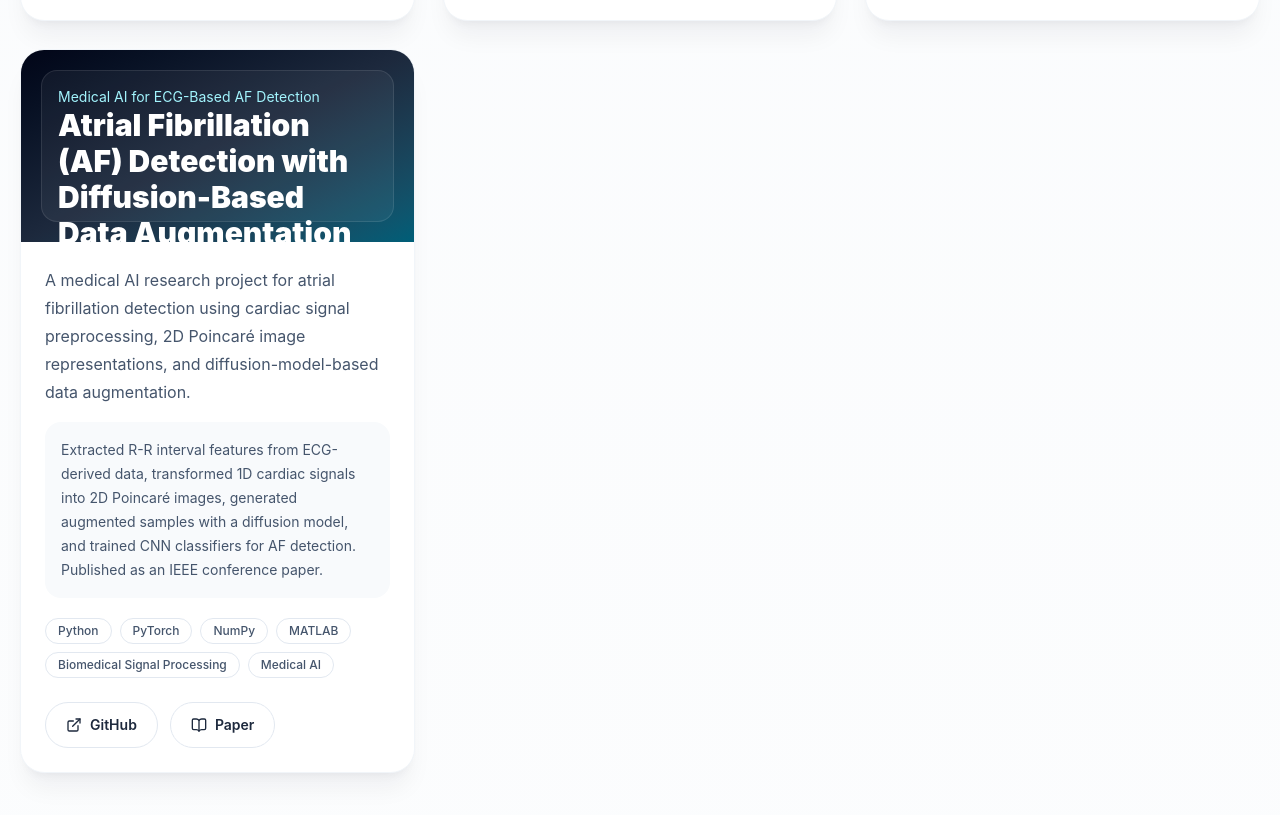
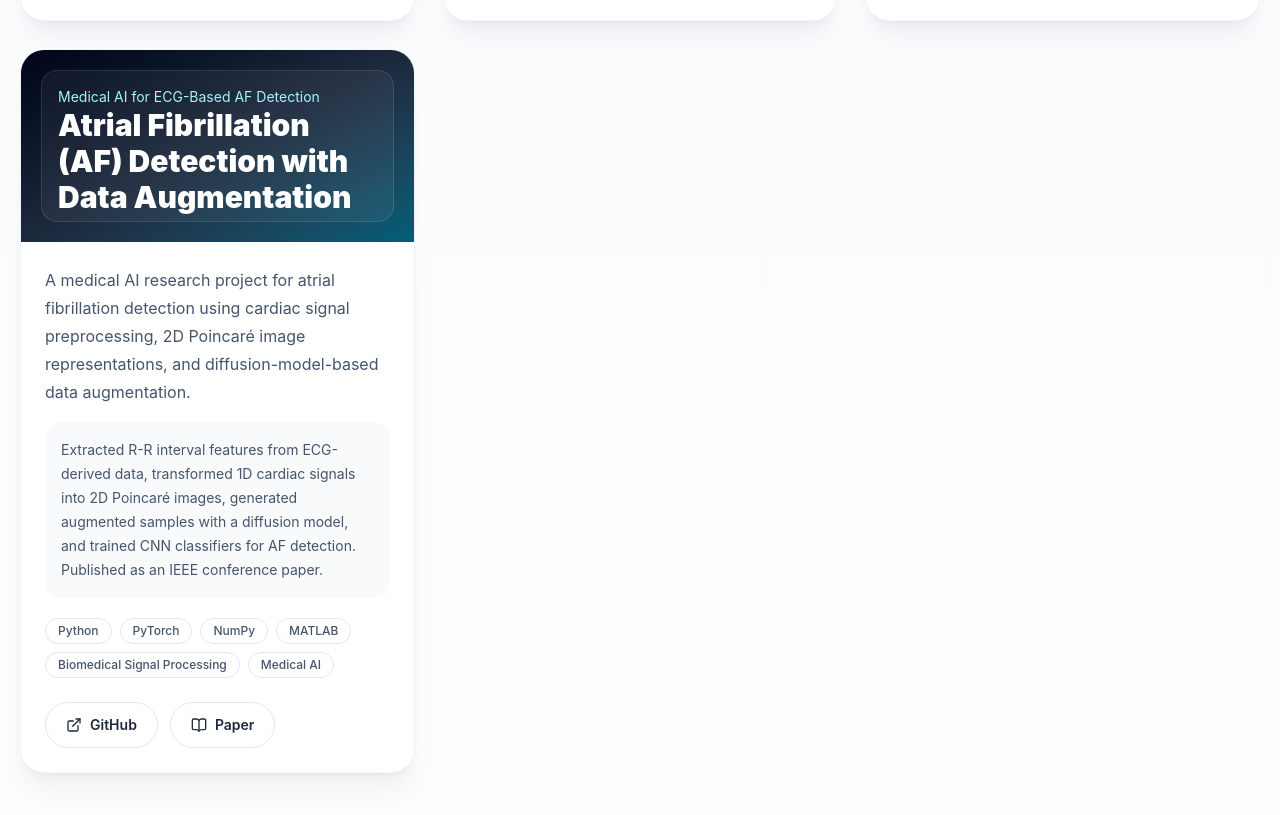
Before and after one commit to arashVsh/arash-portfolio, a React (Vite) app in the folder arash-portfolio/: page / in a window 1280 px wide. Shown: the part 3568-4383 px from the top of the page. Built offline with nearby package versions, Linux system fonts and the light colour scheme.

Commit message:
Minor fix

```diff
--- a/arash-portfolio/src/App.tsx
+++ b/arash-portfolio/src/App.tsx
@@ -238,7 +238,7 @@
   },
 
   {
-    title: "Atrial Fibrillation (AF) Detection with Diffusion-Based Data Augmentation",
+    title: "Atrial Fibrillation (AF) Detection with Data Augmentation",
     subtitle: "Medical AI for ECG-Based AF Detection",
     description:
       "A medical AI research project for atrial fibrillation detection using cardiac signal preprocessing, 2D Poincaré image representations, and diffusion-model-based data augmentation.",
```
